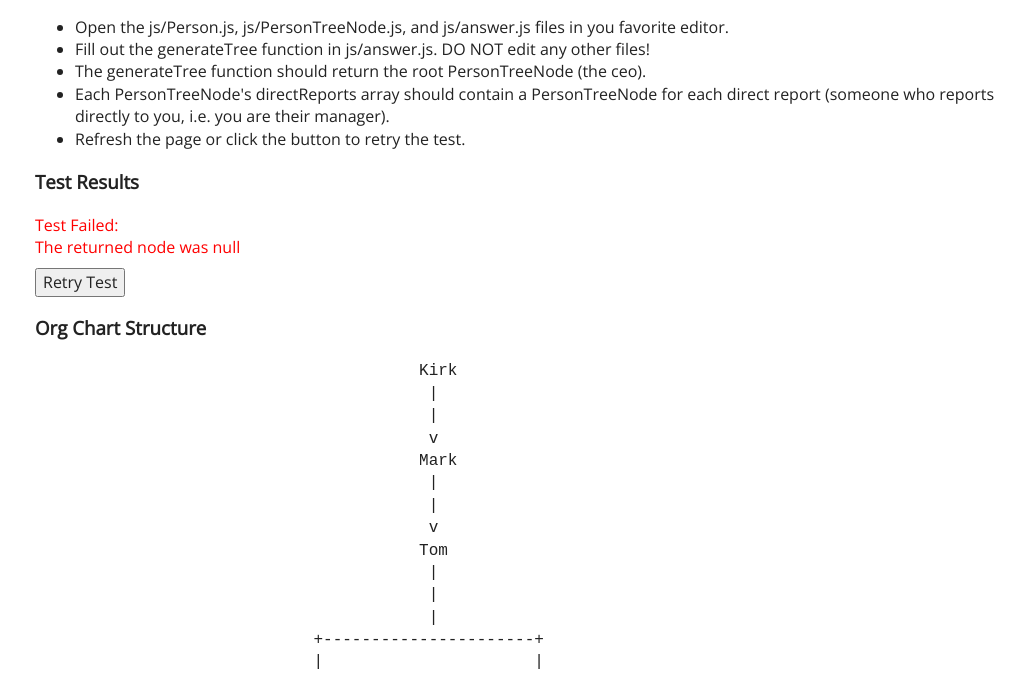
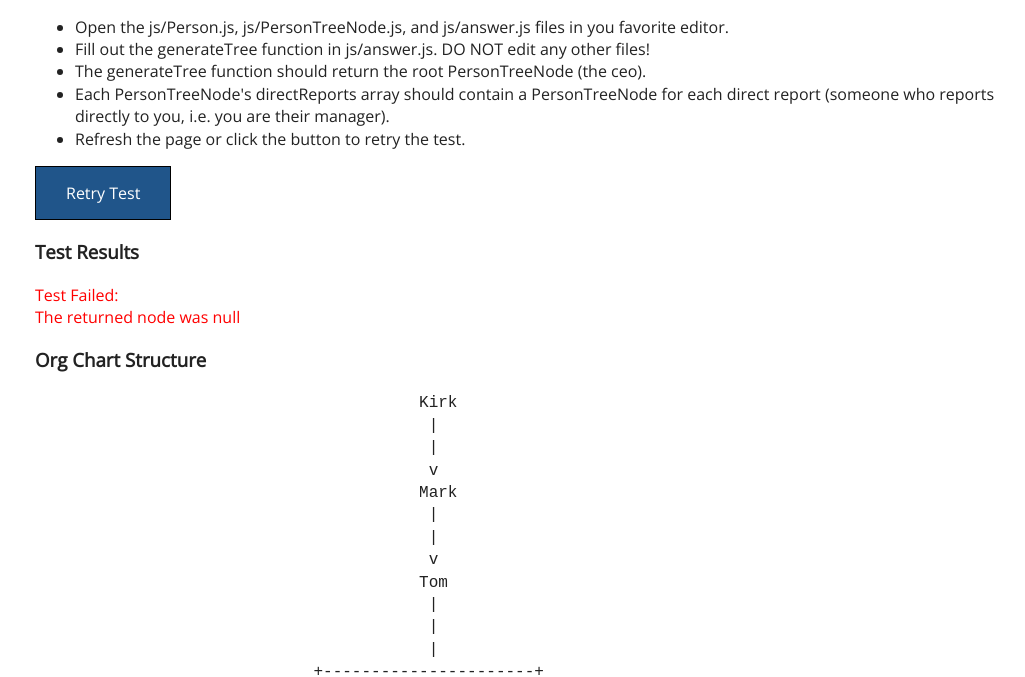
Before and after one commit to SleepNumber/js-interview-exercise, a plain HTML site: page index.html in a window 1280 px wide. Shown: the part 137-814 px from the top of the page, without its empty margins (120-1145 px from the left). Drawn offline with nearby package versions, Linux system fonts and the light colour scheme.

Commit message:
Moving button above results

```diff
--- a/css/styles.css
+++ b/css/styles.css
@@ -5,3 +5,11 @@ html { font-family: 'Open Sans', sans-serif; }
   max-width: 970px;
   padding: 20px;
 }
+
+button {
+  background: #20558a;
+  color: white;
+  padding: 15px 30px;
+  border: 1px solid black;
+  outline: 0;
+}
--- a/index.html
+++ b/index.html
@@ -31,11 +31,12 @@
     <li>Refresh the page or click the button to retry the test.</li>
   </ul>
 
-  <h3>Test Results</h3>
-  <div id="test-results"></div>
   <div style="margin-top:10px;">
     <button onclick="javascript:window.location.reload();">Retry Test</button>
   </div>
+
+  <h3>Test Results</h3>
+  <div id="test-results"></div>
 
   <h3>Org Chart Structure</h3>
   <pre>
```
